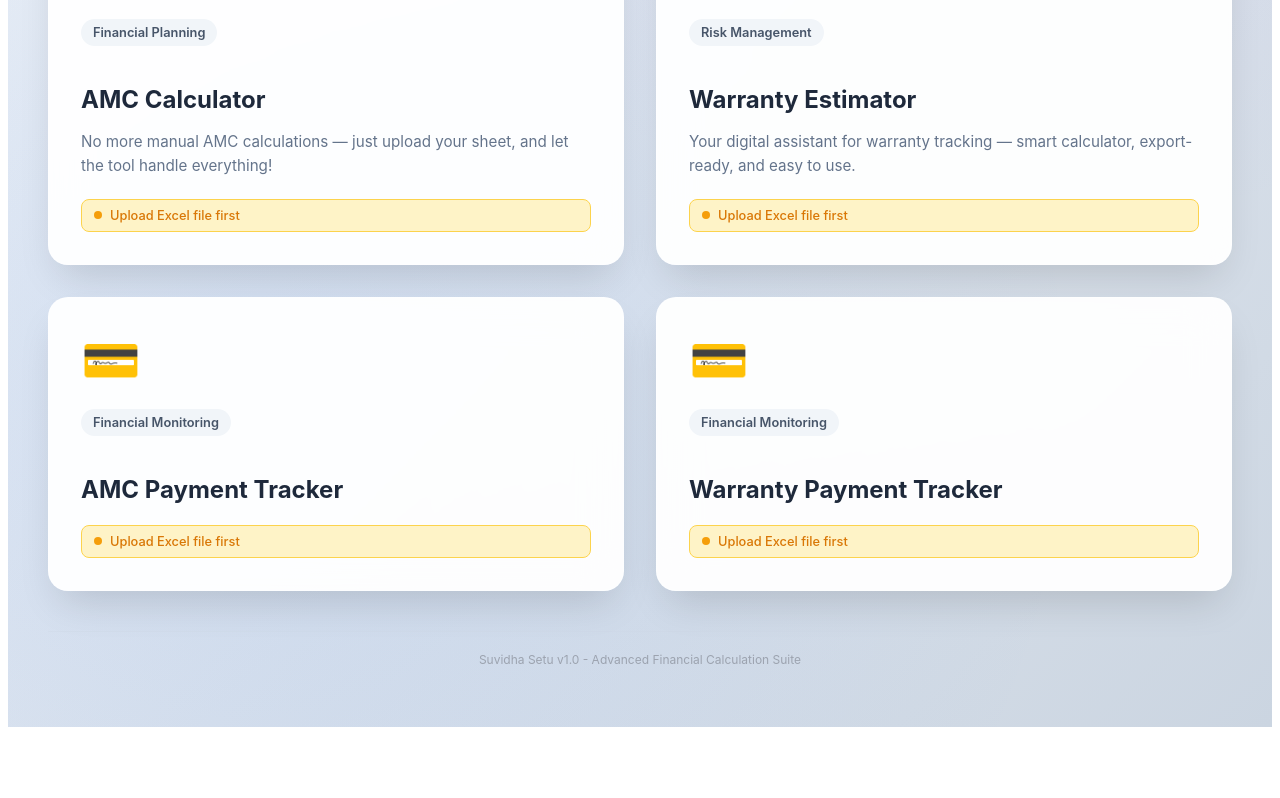
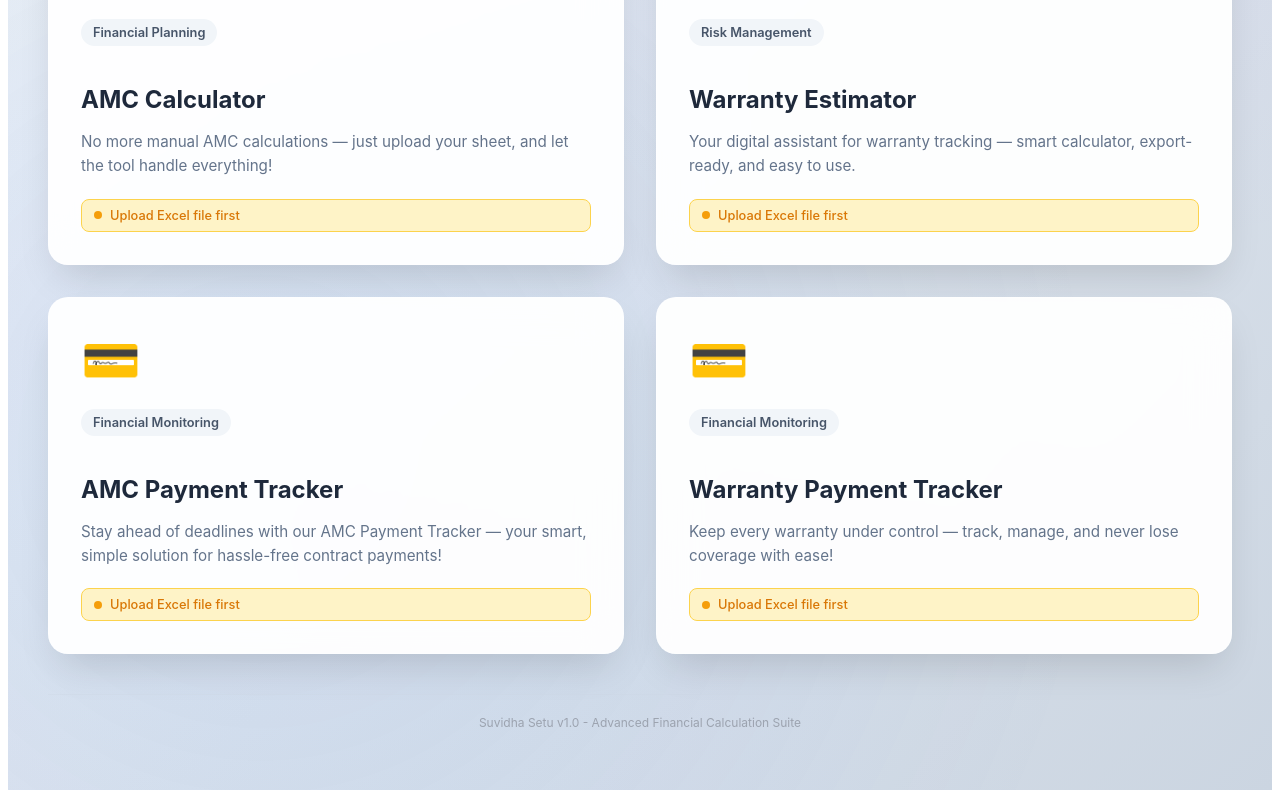
Before and after one commit to HTTPS-AMISHI-IN/SuvidhaSetu, a React (Create React App) app: page / in a window 1280 px wide. Shown: the part 904-1702 px from the top of the page. Before the commit the page ends 1639 px from the top, so only its background shows below. Built offline with nearby package versions, Linux system fonts and the light colour scheme.

Commit message:
Updated 1

```diff
--- a/src/pages/Dashboard.js
+++ b/src/pages/Dashboard.js
@@ -718,6 +718,7 @@ function EnhancedUIDAIDashboard() {
       title: "AMC Payment Tracker",
       category: "financial",
       icon: "💳",
+      description: "Stay ahead of deadlines with our AMC Payment Tracker — your smart, simple solution for hassle-free contract payments!",
       path: "/amc-payment-tracker",
       tag: "Financial Monitoring",
       dataStatus: hasExcelData ? "ready" : "needs-data",
@@ -730,6 +731,7 @@ function EnhancedUIDAIDashboard() {
       title: "Warranty Payment Tracker",
       category: "financial",
       icon: "💳",
+      description: "Keep every warranty under control — track, manage, and never lose coverage with ease!",
       path: "/warranty-payment-tracker",
       tag: "Financial Monitoring",
       dataStatus: hasExcelData ? "ready" : "needs-data",
```
